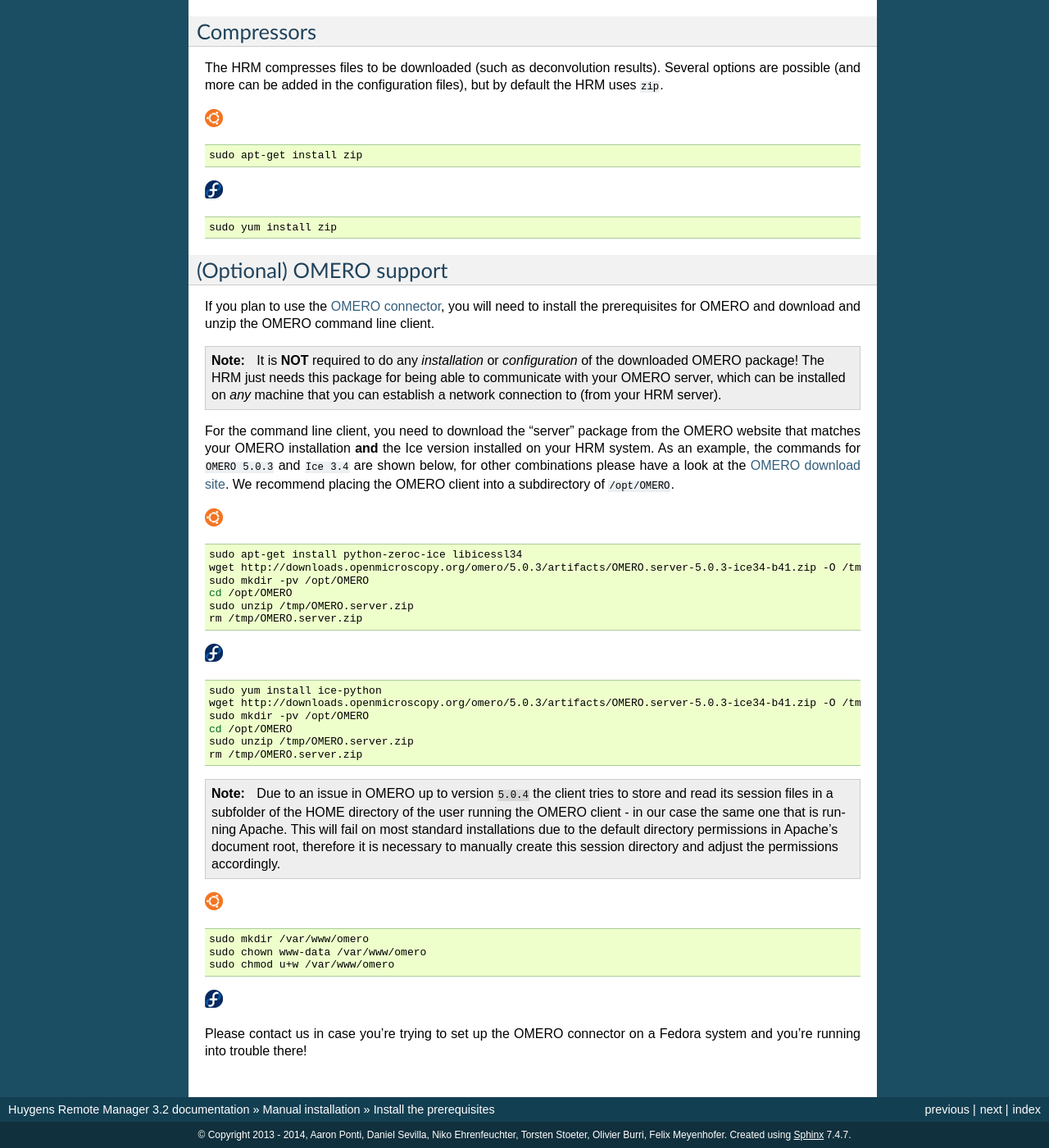
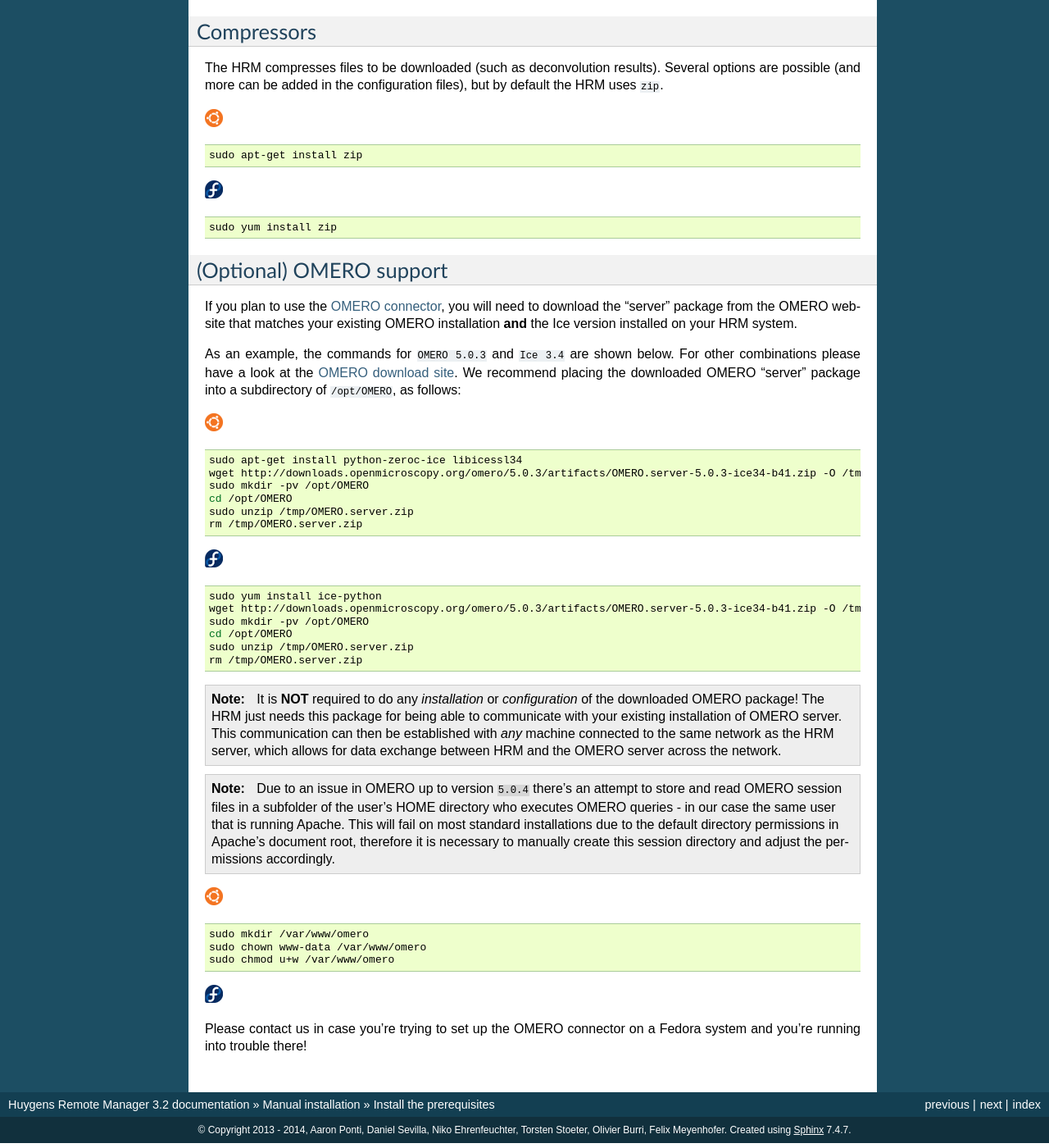
Before and after one commit to aarpon/hrm_docs, a Sphinx documentation site: the page built from docs/prerequisites.rst, in a window 1280 px wide and 1400 px high, scrolled down 3726 px. Shown: the whole window at 82% size. Built offline with Sphinx 7.4.7, drawn with Linux system fonts in a browser that asks for light colours.

Commit message:
Tried to simplify the instructions to install the OMERO connector.

```diff
--- a/docs/prerequisites.rst
+++ b/docs/prerequisites.rst
@@ -223,13 +223,17 @@ The HRM compresses files to be downloaded (such as deconvolution results). Sever
 (Optional) OMERO support
 ========================
 
-If you plan to use the :ref:`connector_omero`, you will need to install the prerequisites for OMERO and download and unzip the OMERO command line client.
+If you plan to use the :ref:`connector_omero`, you will need to download the
+"server" package from the OMERO website that matches your existing OMERO installation
+**and** the Ice version installed on your HRM system.
 
-.. note::
+As an example, the
+commands for ``OMERO 5.0.3`` and ``Ice 3.4`` are shown below. For other
+combinations please have a look at the `OMERO download site
+<http://downloads.openmicroscopy.org/omero/>`_. We recommend placing the
+downloaded OMERO
+"server" package into a subdirectory of ``/opt/OMERO``, as follows:
 
-    It is **NOT** required to do any *installation* or *configuration* of the downloaded OMERO package! The HRM just needs this package for being able to communicate with your OMERO server, which can be installed on *any* machine that you can establish a network connection to (from your HRM server).
-
-For the command line client, you need to download the "server" package from the OMERO website that matches your OMERO installation **and** the Ice version installed on your HRM system. As an example, the commands for ``OMERO 5.0.3`` and ``Ice 3.4`` are shown below, for other combinations please have a look at the `OMERO download site <http://downloads.openmicroscopy.org/omero/>`_. We recommend placing the OMERO client into a subdirectory of ``/opt/OMERO``.
 
 |ubuntu|
 
@@ -253,11 +257,22 @@ For the command line client, you need to download the "server" package from the
     sudo unzip /tmp/OMERO.server.zip
     rm /tmp/OMERO.server.zip
 
+
 .. note::
 
-    Due to an issue in OMERO up to version ``5.0.4`` the client tries to store and
-    read its session files in a subfolder of the HOME directory of the user
-    running the OMERO client - in our case the same one that is running Apache.
+    It is **NOT** required to do any *installation* or *configuration* of the
+    downloaded OMERO package! The HRM just needs this package for being able
+    to communicate with your existing installation of OMERO server.
+    This
+    communication can then be established with *any* machine connected to the
+    same network as the HRM server, which allows for data exchange between HRM
+    and the OMERO server across the network.
+
+.. note::
+
+    Due to an issue in OMERO up to version ``5.0.4`` there's an attempt to store and
+    read OMERO session files in a subfolder of the user's HOME directory who
+    executes OMERO queries - in our case the same user that is running Apache.
     This will fail on most standard installations due to the default directory
     permissions in Apache's document root, therefore it is necessary to
     manually create this session directory and adjust the permissions
```
